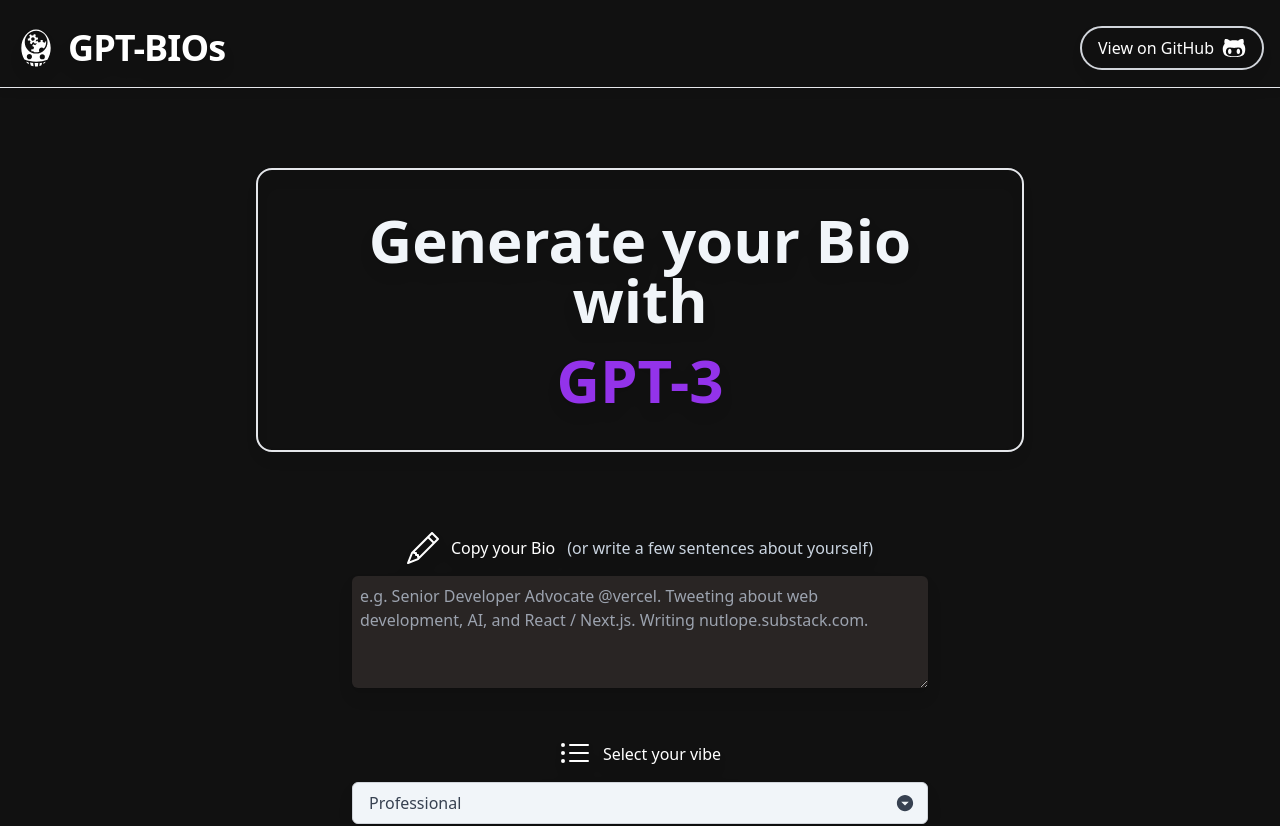
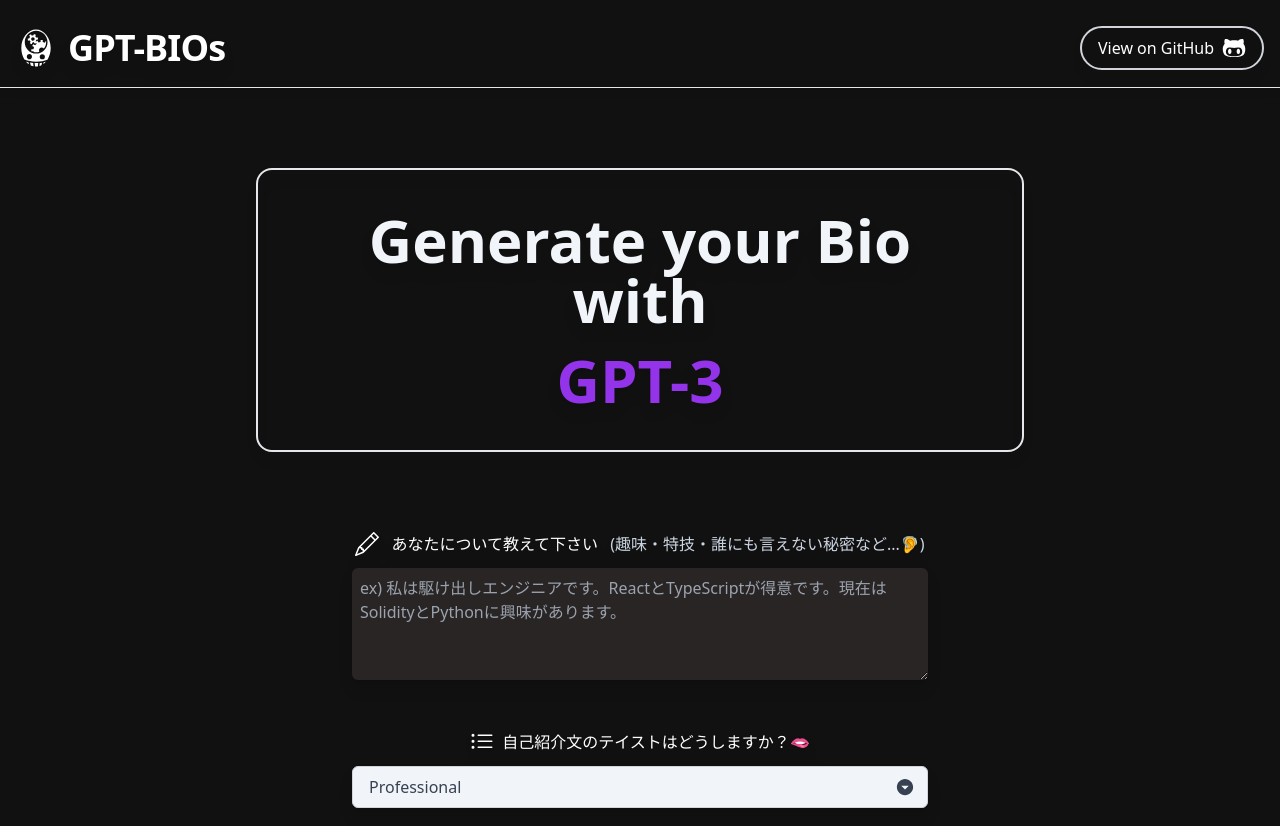
Before and after one commit to shutootaki/gpt-generate-bio, a Next.js app: page / in a window 1280 px wide. Shown: the top 826 px of the page. Built offline with nearby package versions, Linux system fonts and the light colour scheme.

Commit message:
chore: 日本語

```diff
--- a/components/DropDown.tsx
+++ b/components/DropDown.tsx
@@ -21,9 +21,11 @@
   return (
     <>
       <div className="max-w-xl w-full ">
-        <div className="flex mt-8 mb-3 items-center space-x-3 justify-center">
-          <BsListUl size={32} className="mb-5 hidden sm:block sm:mb-0" />
-          <p className="mx-2 font-medium">Select your vibe</p>
+        <div className="flex mt-8 mb-3 items-center space-x-2 justify-center">
+          <BsListUl size={24} className="mb-5 hidden sm:block sm:mb-0" />
+          <p className="mx-2 font-medium">
+            自己紹介文のテイストはどうしますか？🫦
+          </p>
         </div>
 
         <Menu as="div" className="relative block text-left w-full">
--- a/components/InputPanel.tsx
+++ b/components/InputPanel.tsx
@@ -10,10 +10,10 @@
     <>
       <div className="max-w-xl w-full">
         <div className="flex mt-20 items-center space-x-3 flex-col sm:flex-row sm:justify-center">
-          <BsPencil size={32} className="mb-5 hidden sm:block sm:mb-0" />
-          <p className="mx-2 font-medium">Copy your Bio</p>
+          <BsPencil size={24} className="mb-5 hidden sm:block sm:mb-0" />
+          <p className="mx-1 font-medium">あなたについて教えて下さい</p>
           <span className="text-slate-300">
-            (or write a few sentences about yourself)
+            (趣味・特技・誰にも言えない秘密など...🦻)
           </span>
         </div>
         <textarea
@@ -22,7 +22,7 @@
           className="w-full rounded-md bg-stone-800 border-gray-300 shadow-sm focus:border-black focus:ring-black my-3 p-2"
           rows={4}
           placeholder={
-            "e.g. Senior Developer Advocate @vercel. Tweeting about web development, AI, and React / Next.js. Writing nutlope.substack.com."
+            "ex) 私は駆け出しエンジニアです。ReactとTypeScriptが得意です。現在はSolidityとPythonに興味があります。"
           }
           onChange={(e) => setBio(e.target.value)}
         ></textarea>
--- a/pages/index.tsx
+++ b/pages/index.tsx
@@ -22,12 +22,12 @@
 
   const prompt =
     vibe === "Funny"
-      ? `Generate 2 funny twitter bios with no hashtags and clearly labeled "1." and "2.". Make sure there is a joke in there and it's a little ridiculous. Make sure each generated bio is at max 20 words and base it on this context: ${bio}${
-          bio.slice(-1) === "." ? "" : "."
-        }`
-      : `Generate 2 ${vibe} twitter bios with no hashtags and clearly labeled "1." and "2.". Make sure each generated bio is at least 14 words and at max 20 words and base them on this context: ${bio}${
-          bio.slice(-1) === "." ? "" : "."
-        }`;
+      ? `下記の"入力欄"以降の内容を基に、40字~80字以内の誰もが笑ってしまう面白い自己紹介文を2つ考えて下さい。また、作成において以下の点を必ず守って下さい。
+      ・2つの自己消化文の先頭に"1.","2."と付ける。
+      入力欄[${bio}${bio.slice(-1) === "。" ? "" : "。"}]`
+      : `下記の"input"以降の内容を基に、${vibe}な40文字以内の自己紹介文を2つ考えて下さい。また、作成において以下の点を必ず守って下さい。
+      ・2つの自己消化文の先頭に"1.","2."と付ける。
+      入力欄[${bio}${bio.slice(-1) === "。" ? "" : "。"}]`;
 
   const generateBio = async (e: React.MouseEvent) => {
     e.preventDefault();
```
